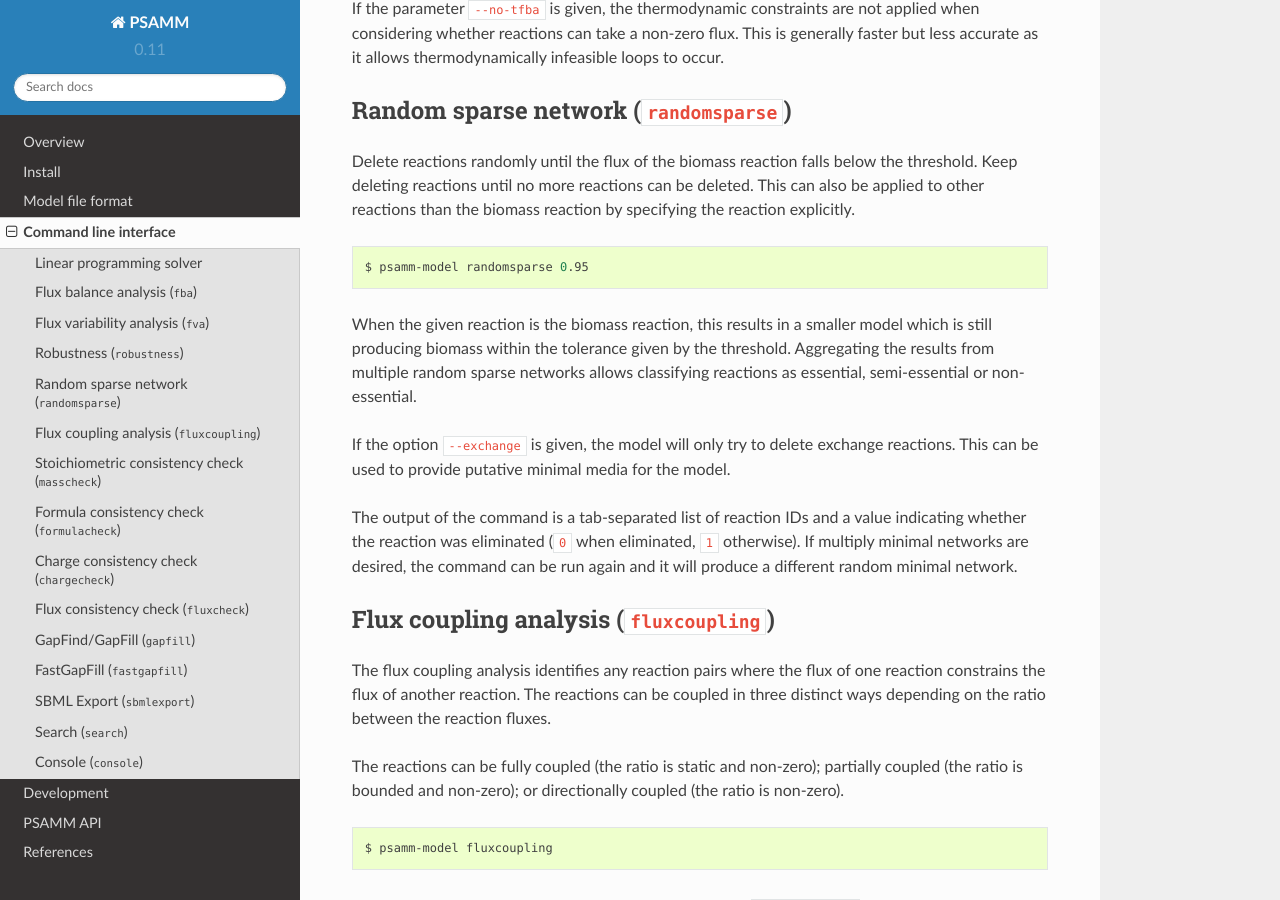
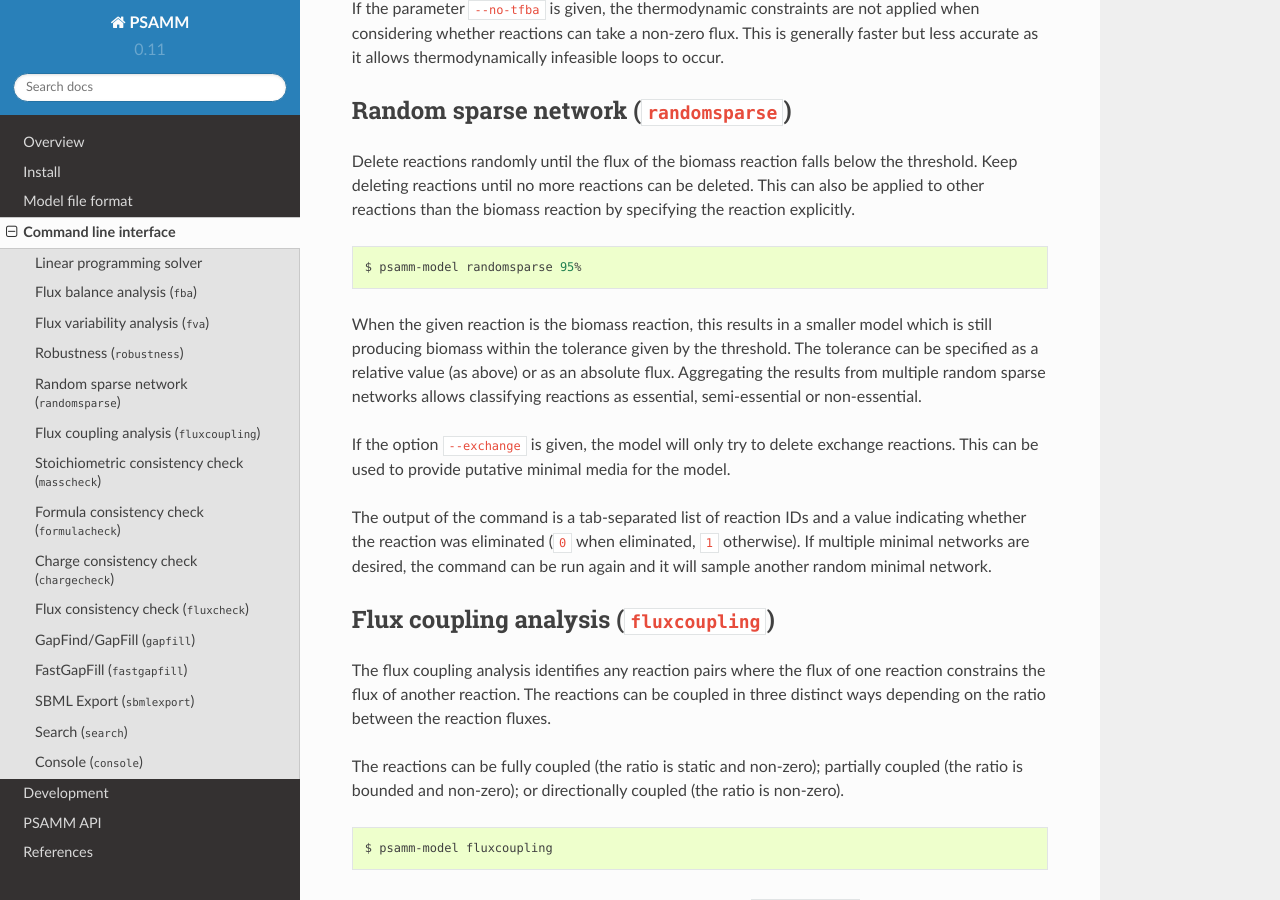
Before and after one commit to zhanglab/psamm, a Sphinx documentation site: the page built from docs/commands.rst, in a window 1280 px wide and 900 px high, scrolled down 2824 px. Built offline with Sphinx 7.4.7 and the Read the Docs theme 2.0.0, drawn with Linux system fonts in a browser that asks for light colours; the version number is read from the project's files by our own code.

Commit message:
docs: Update documentation on randomsparse command

```diff
--- a/docs/commands.rst
+++ b/docs/commands.rst
@@ -153,12 +153,13 @@ specifying the reaction explicitly.
 
 .. code-block:: shell
 
-    $ psamm-model randomsparse 0.95
+    $ psamm-model randomsparse 95%
 
 When the given reaction is the biomass reaction, this results in a smaller
 model which is still producing biomass within the tolerance given by the
-threshold. Aggregating the results from multiple random sparse networks allows
-classifying reactions as essential, semi-essential or non-essential.
+threshold. The tolerance can be specified as a relative value (as above) or as
+an absolute flux. Aggregating the results from multiple random sparse networks
+allows classifying reactions as essential, semi-essential or non-essential.
 
 If the option ``--exchange`` is given, the model will only try to delete
 exchange reactions. This can be used to provide putative minimal media for
@@ -166,8 +167,8 @@ the model.
 
 The output of the command is a tab-separated list of reaction IDs and a value
 indicating whether the reaction was eliminated (``0`` when eliminated, ``1``
-otherwise). If multiply minimal networks are desired, the command can be run
-again and it will produce a different random minimal network.
+otherwise). If multiple minimal networks are desired, the command can be run
+again and it will sample another random minimal network.
 
 Flux coupling analysis (``fluxcoupling``)
 -----------------------------------------
```
